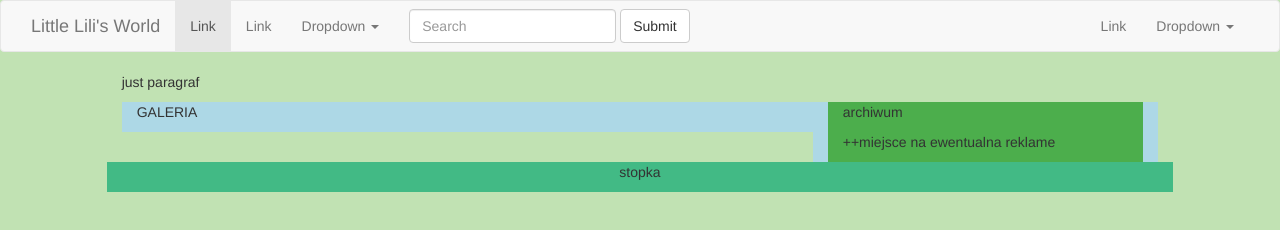
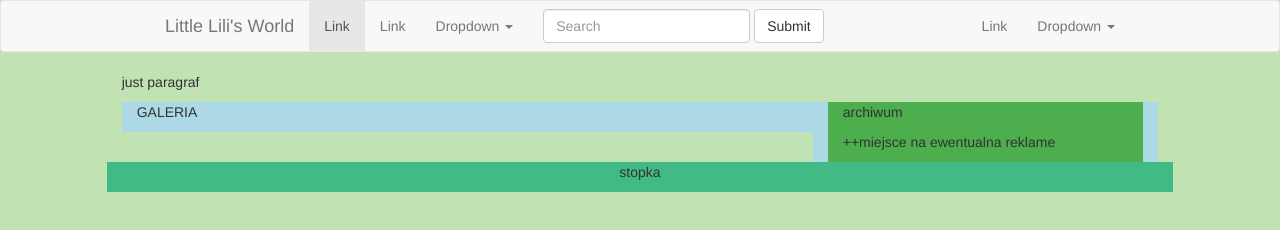
Before and after one commit to sledziu87/albumLili, a plain HTML site: page index.html in a window 1280 px wide. Drawn offline with Linux system fonts and the light colour scheme.

Commit message:
kazun/ch15/navbar Ustawienie granic navbar dla LG

```diff
--- a/Styles/style.scss
+++ b/Styles/style.scss
@@ -1,6 +1,7 @@
 //*{border: black solid 1px}
 html,body
 {
+  min-width: 250px;
   //width: 100%;
   //margin: 0;
   padding: 0;
@@ -16,7 +17,7 @@ main
   //margin: 0;
   //padding: 0;
   //border: 0;
-  min-width: 250px; // USTAWIĆ EKRAN (wyciemniający w postaci najładki na obraz) PROSZĄCY O OBRUCENIE URZĄDZENIA MOBILNEGO
+  // USTAWIĆ EKRAN (wyciemniający w postaci najładki na obraz) PROSZĄCY O OBRUCENIE URZĄDZENIA MOBILNEGO
   //margin-right: auto;
   //margin-left: auto;
   max-width: 100%;
--- a/index.html
+++ b/index.html
@@ -9,24 +9,26 @@
     <script src="plugins/bootstrap-3.3.7-dist/js/bootstrap.min.js" type="text/javascript" charset="utf-8"> </script>
     <script src="Scripts/script.js"> </script>
     <meta name="viewport" content="width=device-width, initial-scale=1.0">
-    <!-- znalezc stosowne fonty a ich wielkosc uzaleznic od rozmiarów matrycy. Zwrocic uwage na czytelnosc przy mobilnych-->
-    <!-- znalezc stosowny wygląd tła - temat rozbudowany o zmienne tło (pattern) w zaleznosci od pory roku -->
+    <!-- TODO- znalezc stosowne fonty a ich wielkosc uzaleznic od rozmiarów matrycy. Zwrocic uwage na czytelnosc przy mobilnych-->
+    <!-- TODO- znalezc stosowny wygląd tła - temat rozbudowany o zmienne tło (pattern) w zaleznosci od pory roku -->
 </head>
+
 <body>
     <header>
-        <nav class="navbar navbar-default col-xs-12"> <!--Potrzeba nadac cien w postaci wyróżniającego się paska np ciemne tło paska nav i całej strony to pasek niebieski :) -->
+        <nav class="navbar navbar-default col-xs-12 ">   <!--TODO- Potrzeba nadac cien w postaci wyróżniającego się paska np ciemne tło paska nav i całej strony Dopasowuje pasek niebieski :)&ndash;&gt;-->
+            <div class="col-lg-offset-1 col-lg-10">
                 <div class="container-fluid">
+
                     <!-- Brand and toggle get grouped for better mobile display -->
-                    <div class="navbar-header">
+                    <div class="navbar-header ">
                         <button type="button" class="navbar-toggle collapsed" data-toggle="collapse" data-target="#bs-example-navbar-collapse-1" aria-expanded="false">
-
-
                             <span class="sr-only">Toggle navigation</span>
                             <span class="icon-bar"></span>
                             <span class="icon-bar"></span>
                             <span class="icon-bar"></span>
                         </button>
-                        <a class="navbar-brand" href="#">Little Lili's World</a>
+                        <div class="navbar-brand " >Little Lili's World
+                        </div>
                     </div>
 
                     <!-- Collect the nav links, forms, and other content for toggling -->
@@ -68,7 +70,8 @@
                         </ul>
                     </div><!-- /.navbar-collapse -->
                 </div><!-- /.container-fluid -->
-            </nav>
+            </div>
+        </nav>
     </header>
     <main>
         <div class="col-xs-12 col-sm-10 col-sm-offset-1 col-md-offset-1 col-md-10 col-lg-offset-1 col-lg-10 ">
```
Also changed, not shown: Styles/style.css.
